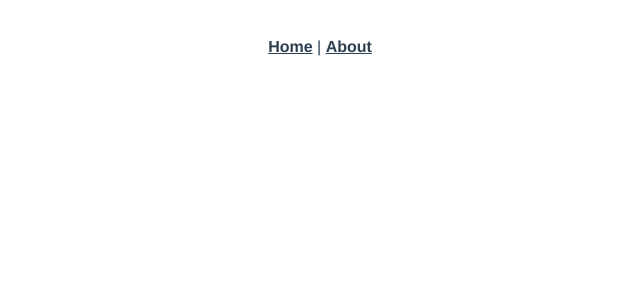
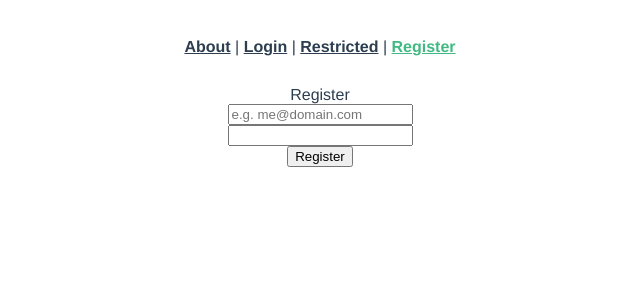
Before and after one commit to ghostspook/vue-firebase-auth, a Vue app: page /register in a window 1280 px wide. Shown: the top 300 px of the page, without its empty margins (320-960 px from the left). Built offline with nearby package versions, Linux system fonts and the light colour scheme; no server answers.

Commit message:
NEW: User registrationregistration

```diff
--- a/src/App.vue
+++ b/src/App.vue
@@ -1,8 +1,10 @@
 <template>
   <div id="app">
     <div id="nav">
-      <router-link to="/">Home</router-link> |
-      <router-link to="/about">About</router-link>
+      <router-link to="/about">About</router-link> |
+      <router-link to="/login">Login</router-link> |
+      <router-link to="/restricted">Restricted</router-link> |
+      <router-link to="/register">Register</router-link>
     </div>
     <router-view/>
   </div>
--- a/src/main.js
+++ b/src/main.js
@@ -2,8 +2,23 @@
 import App from './App.vue'
 import router from './router'
 import store from './store'
+import axios from 'axios'
+import firebase from 'firebase'
 
+Vue.prototype.$axios = axios
 Vue.config.productionTip = false
+
+// Your web app's Firebase configuration
+const firebaseConfig = {
+  apiKey: process.env.VUE_APP_FIREBASE_API_KEY,
+  authDomain: process.env.VUE_APP_FIREBASE_AUTH_DOMAIN,
+  projectId: process.env.VUE_APP_FIREBASE_PROJECT_ID,
+  storageBucket: process.env.VUE_APP_FIREBASE_STORAGE_BUCKET,
+  messagingSenderId: process.env.VUE_APP_FIREBASE_MESSAGING_SENDER_ID,
+  appId: process.env.VUE_APP_FIREBASE_APP_ID
+};
+// Initialize Firebase
+firebase.initializeApp(firebaseConfig);
 
 new Vue({
   router,
--- a/src/router/index.js
+++ b/src/router/index.js
@@ -1,6 +1,9 @@
 import Vue from 'vue'
 import VueRouter from 'vue-router'
 import Home from '../views/Home.vue'
+import Login from '../views/Login.vue'
+import Register from '../views/Register.vue'
+import Restricted from '../views/Restricted.vue'
 
 Vue.use(VueRouter)
 
@@ -9,6 +12,21 @@
     path: '/',
     name: 'Home',
     component: Home
+  },
+  {
+    path: '/login',
+    name: 'Login',
+    component: Login
+  },
+  {
+    path: '/register',
+    name: 'Register',
+    component: Register
+  },
+  {
+    path: '/restricted',
+    name: 'Restricted',
+    component: Restricted
   },
   {
     path: '/about',
--- /dev/null
+++ b/src/views/Login.vue
@@ -0,0 +1,15 @@
+<template>
+  <div>
+      Login
+  </div>
+</template>
+
+<script>
+  export default {
+
+  }
+</script>
+
+<style lang="scss" scoped>
+
+</style>
--- /dev/null
+++ b/src/views/Register.vue
@@ -0,0 +1,45 @@
+<template>
+  <div>
+    <div v-if=error class="error">{{error.message}}</div>
+    <form @submit.prevent="onSubmitClick">
+      Register
+      <div class="email">
+        <input type="email" v-model="email" placeholder="e.g. me@domain.com">
+      </div>
+      <div class="password">
+        <input type="password" v-model="password">
+      </div>
+      <button type="submit">Register</button>
+    </form>
+  </div>
+</template>
+
+<script>
+  import firebase from 'firebase/app'
+  import "firebase/auth"
+
+  export default {
+    data() {
+      return {
+        email: '',
+        password: '',
+        error: ''
+      }
+    },
+    methods: {
+      async onSubmitClick() {
+        try {
+          const user = firebase.auth().createUserWithEmailAndPassword(this.email, this.password)
+          console.log(user)
+          this.$router.push({name: 'Restricted'})
+        } catch(err) {
+          console.log(err)
+        }
+      }
+    },
+  }
+</script>
+
+<style lang="scss" scoped>
+
+</style>
--- /dev/null
+++ b/src/views/Restricted.vue
@@ -0,0 +1,15 @@
+<template>
+  <div>
+    Restricted
+  </div>
+</template>
+
+<script>
+  export default {
+
+  }
+</script>
+
+<style lang="scss" scoped>
+
+</style>
```
